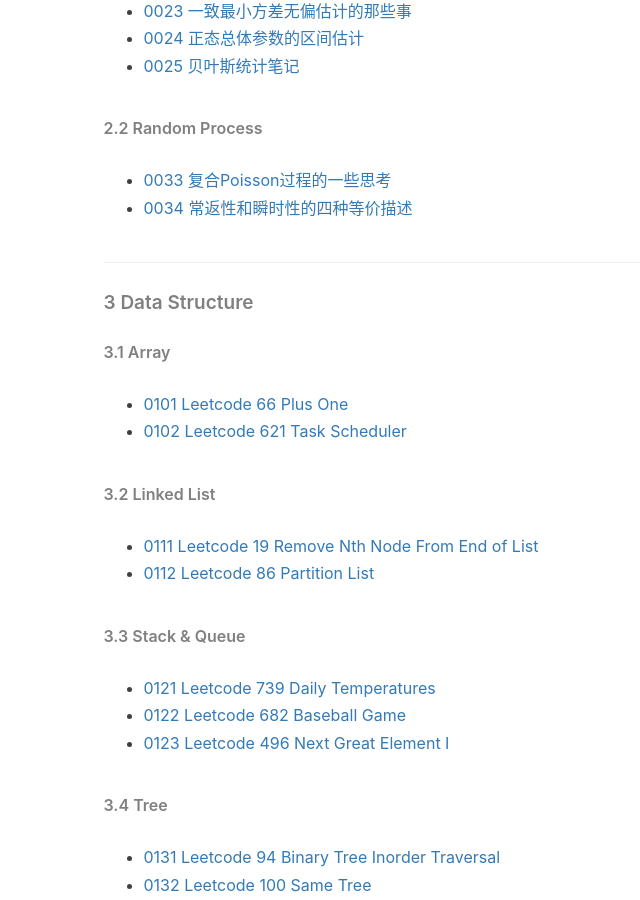
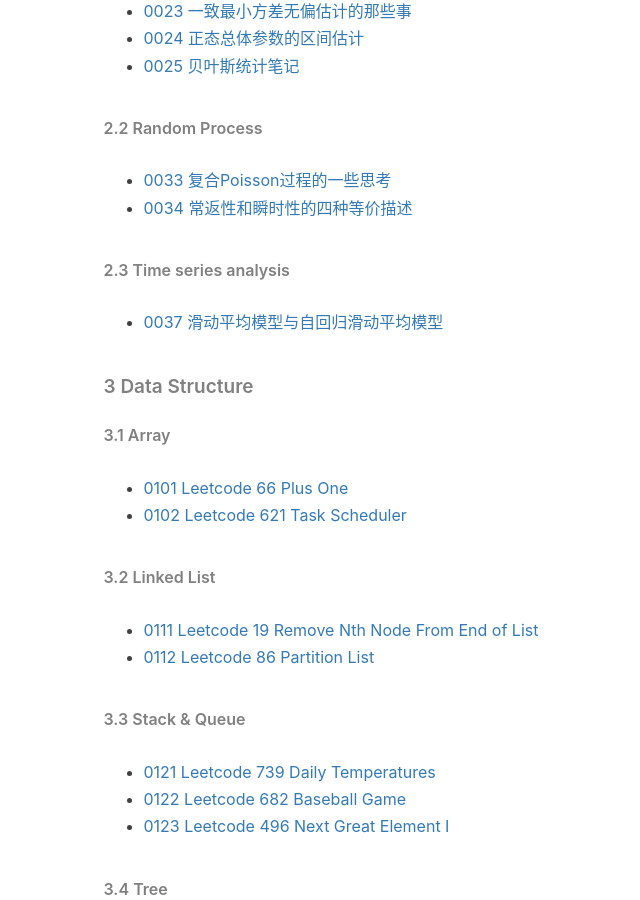
Before and after one commit to ZaccWu/ZaccWu.github.io, a Jekyll site: the page built from list.html, in a window 1280 px wide and 900 px high, scrolled down 1489 px. Shown: the whole window, without its empty margins (64-704 px from the left). Built offline with Jekyll 4.4.1, drawn with Linux system fonts in a browser that asks for light colours; nearby versions of some CDN libraries; comment, search, counter and statistics services are not loaded.

Commit message:
Update list.html

```diff
--- a/list.html
+++ b/list.html
@@ -66,7 +66,13 @@
     <li><a href="https://tinky2013.github.io/2019/05/06/%E5%B8%B8%E8%BF%94%E6%80%A7%E5%92%8C%E7%9E%AC%E6%97%B6%E6%80%A7%E7%9A%84%E5%9B%9B%E7%A7%8D%E7%AD%89%E4%BB%B7%E6%8F%8F%E8%BF%B0/">0034 常返性和瞬时性的四种等价描述</a></li>
     </ul>
     </p>
-    <hr>
+
+    <h6>2.3 Time series analysis</h6>
+    <p>
+    <ul>
+    <li><a href="https://tinky2013.github.io/2019/11/03/%E6%BB%91%E5%8A%A8%E5%B9%B3%E5%9D%87%E6%A8%A1%E5%9E%8B%E4%B8%8E%E8%87%AA%E5%9B%9E%E5%BD%92%E6%BB%91%E5%8A%A8%E5%B9%B3%E5%9D%87%E6%A8%A1%E5%9E%8B/">0037 滑动平均模型与自回归滑动平均模型</a></li>
+    </ul>
+    </p>
 
     <h5>3 Data Structure</h5>
     <h6>3.1 Array</h6>
```
